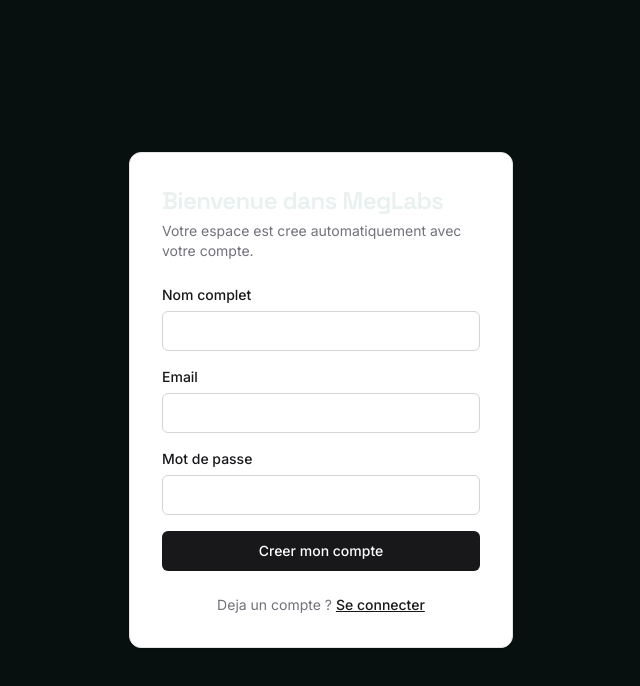
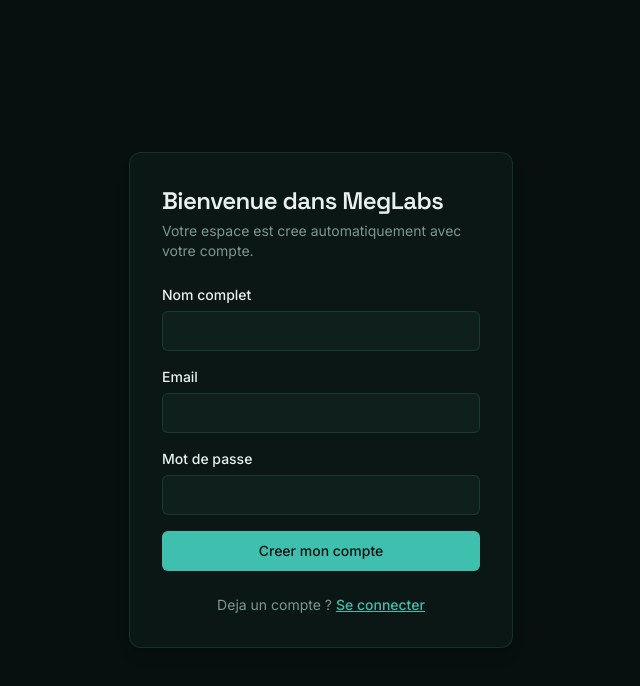
Before and after one commit to MegLabsHetic/monorepo_megslab, a Next.js app in the folder frontend/: page /register in a window 1280 px wide. Shown: the top 686 px of the page, without its empty margins (319-959 px from the left). Built offline with nearby package versions, Linux system fonts and the light colour scheme; no server answers.

Commit message:
feat(frontend): restyle ui primitives and auth pages to the new theme

```diff
--- a/frontend/src/app/dashboard/page.tsx
+++ b/frontend/src/app/dashboard/page.tsx
@@ -35,10 +35,12 @@
   if (chargement) return null;
 
   return (
-    <main className="flex min-h-screen items-center justify-center px-4">
+    <main className="flex min-h-screen items-center justify-center bg-bg px-4">
       <Card className="max-w-sm text-center">
-        <h1 className="mb-2 text-xl font-semibold">Bonjour, {utilisateur?.nom_complet}</h1>
-        <p className="mb-6 text-sm text-zinc-500">{utilisateur?.email}</p>
+        <h1 className="mb-2 font-display text-xl font-semibold text-text">
+          Bonjour, {utilisateur?.nom_complet}
+        </h1>
+        <p className="mb-6 text-sm text-muted">{utilisateur?.email}</p>
         <Button variante="discret" onClick={deconnecter}>
           Se deconnecter
         </Button>
--- a/frontend/src/app/login/page.tsx
+++ b/frontend/src/app/login/page.tsx
@@ -5,14 +5,16 @@
 
 export default function PageConnexion() {
   return (
-    <main className="flex min-h-screen items-center justify-center px-4">
+    <main className="flex min-h-screen items-center justify-center bg-bg px-4">
       <Card className="max-w-sm">
-        <h1 className="mb-1 text-2xl font-semibold tracking-tight">Content de vous revoir</h1>
-        <p className="mb-6 text-sm text-zinc-500">Connectez-vous pour retrouver votre espace.</p>
+        <h1 className="mb-1 font-display text-2xl font-semibold tracking-tight text-text">
+          Content de vous revoir
+        </h1>
+        <p className="mb-6 text-sm text-muted">Connectez-vous pour retrouver votre espace.</p>
         <LoginForm />
-        <p className="mt-6 text-center text-sm text-zinc-500">
+        <p className="mt-6 text-center text-sm text-muted">
           Pas encore de compte ?{" "}
-          <Link href="/register" className="font-medium text-zinc-900 underline">
+          <Link href="/register" className="font-medium text-accent underline">
             Creer un compte
           </Link>
         </p>
--- a/frontend/src/app/register/page.tsx
+++ b/frontend/src/app/register/page.tsx
@@ -5,16 +5,18 @@
 
 export default function PageInscription() {
   return (
-    <main className="flex min-h-screen items-center justify-center px-4">
+    <main className="flex min-h-screen items-center justify-center bg-bg px-4">
       <Card className="max-w-sm">
-        <h1 className="mb-1 text-2xl font-semibold tracking-tight">Bienvenue dans MegLabs</h1>
-        <p className="mb-6 text-sm text-zinc-500">
+        <h1 className="mb-1 font-display text-2xl font-semibold tracking-tight text-text">
+          Bienvenue dans MegLabs
+        </h1>
+        <p className="mb-6 text-sm text-muted">
           Votre espace est cree automatiquement avec votre compte.
         </p>
         <SignupForm />
-        <p className="mt-6 text-center text-sm text-zinc-500">
+        <p className="mt-6 text-center text-sm text-muted">
           Deja un compte ?{" "}
-          <Link href="/login" className="font-medium text-zinc-900 underline">
+          <Link href="/login" className="font-medium text-accent underline">
             Se connecter
           </Link>
         </p>
--- a/frontend/src/components/ui/alert.tsx
+++ b/frontend/src/components/ui/alert.tsx
@@ -7,7 +7,7 @@
     <div
       role="alert"
       className={cn(
-        "rounded-md border border-red-200 bg-red-50 px-3 py-2 text-sm text-red-700",
+        "rounded-md border border-red-900/40 bg-red-950/40 px-3 py-2 text-sm text-red-300",
         className
       )}
       {...props}
--- a/frontend/src/components/ui/button.tsx
+++ b/frontend/src/components/ui/button.tsx
@@ -9,22 +9,23 @@
 }
 
 const classesParVariante: Record<Variante, string> = {
-  primaire: "bg-zinc-900 text-white hover:bg-zinc-700 disabled:bg-zinc-400",
-  discret: "bg-transparent text-zinc-600 hover:bg-zinc-100 disabled:text-zinc-300",
+  primaire: "bg-accent text-bg hover:opacity-90 disabled:opacity-40",
+  discret: "bg-transparent text-muted hover:bg-surface-2 disabled:opacity-40",
 };
+
+/** Reutilisable par un <Link> stylise comme un bouton (jamais imbriquer un <button> dans un <a>). */
+export function classesBouton(variante: Variante = "primaire", className?: string) {
+  return cn(
+    "inline-flex h-10 w-full items-center justify-center rounded-md text-sm font-medium",
+    "transition-colors disabled:cursor-not-allowed",
+    classesParVariante[variante],
+    className
+  );
+}
 
 export const Button = forwardRef<HTMLButtonElement, Props>(
   ({ className, variante = "primaire", ...props }, ref) => (
-    <button
-      ref={ref}
-      className={cn(
-        "inline-flex h-10 w-full items-center justify-center rounded-md text-sm font-medium",
-        "transition-colors disabled:cursor-not-allowed",
-        classesParVariante[variante],
-        className
-      )}
-      {...props}
-    />
+    <button ref={ref} className={classesBouton(variante, className)} {...props} />
   )
 );
 Button.displayName = "Button";
--- a/frontend/src/components/ui/card.tsx
+++ b/frontend/src/components/ui/card.tsx
@@ -5,7 +5,7 @@
 export function Card({ className, ...props }: HTMLAttributes<HTMLDivElement>) {
   return (
     <div
-      className={cn("w-full rounded-xl border border-zinc-200 bg-white p-8 shadow-sm", className)}
+      className={cn("w-full rounded-xl border border-line bg-surface p-8 shadow-lg", className)}
       {...props}
     />
   );
--- a/frontend/src/components/ui/input.tsx
+++ b/frontend/src/components/ui/input.tsx
@@ -7,9 +7,9 @@
     <input
       ref={ref}
       className={cn(
-        "h-10 w-full rounded-md border border-zinc-300 bg-white px-3 text-sm",
-        "placeholder:text-zinc-400 focus:outline-none focus:ring-2 focus:ring-zinc-900",
-        "disabled:cursor-not-allowed disabled:bg-zinc-100",
+        "h-10 w-full rounded-md border border-line bg-surface-2 px-3 text-sm text-text",
+        "placeholder:text-muted focus:outline-none focus:ring-2 focus:ring-accent",
+        "disabled:cursor-not-allowed disabled:opacity-50",
         className
       )}
       {...props}
--- a/frontend/src/components/ui/label.tsx
+++ b/frontend/src/components/ui/label.tsx
@@ -3,7 +3,5 @@
 import { cn } from "@/lib/utils";
 
 export function Label({ className, ...props }: LabelHTMLAttributes<HTMLLabelElement>) {
-  return (
-    <label className={cn("mb-1.5 block text-sm font-medium text-zinc-900", className)} {...props} />
-  );
+  return <label className={cn("mb-1.5 block text-sm font-medium text-text", className)} {...props} />;
 }
```
